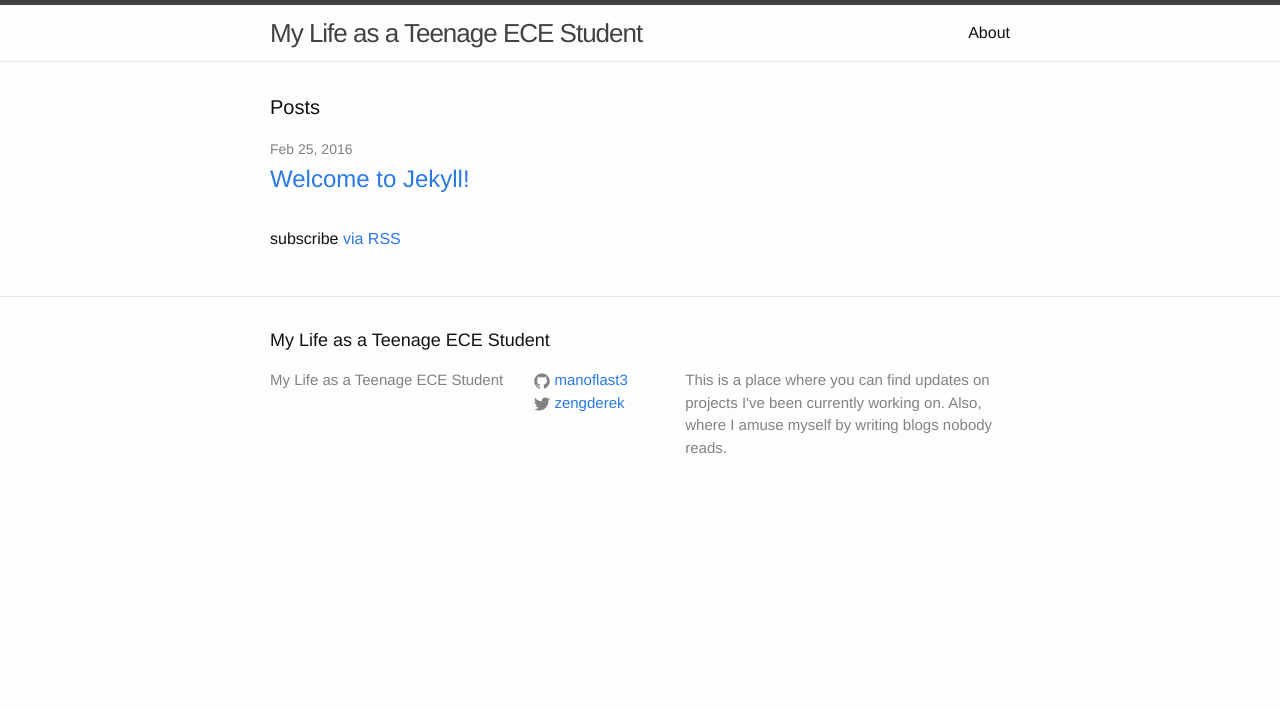
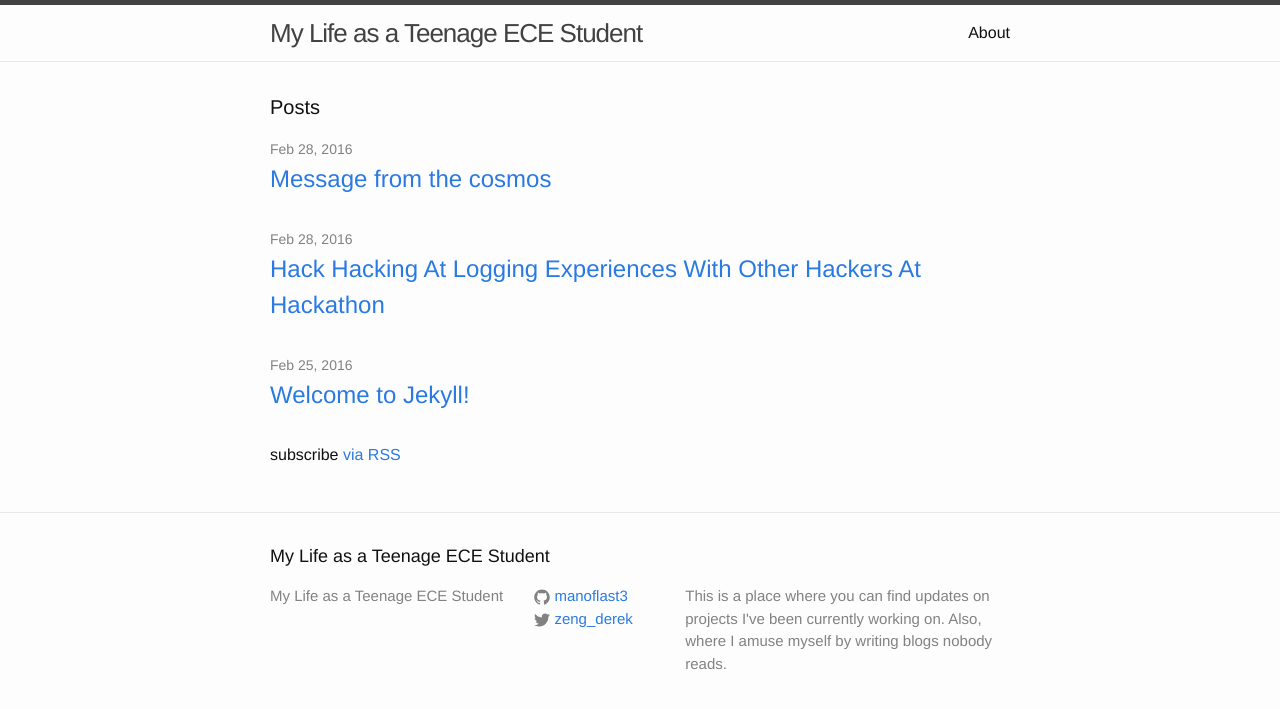
Before and after one commit to Manoflast3/manoflast3.github.io, a Jekyll site: the page built from index.html, in a window 1280 px wide. Shown: the top 709 px of the page. Built offline with Jekyll 4.4.1, drawn with Linux system fonts in a browser that asks for light colours.

Commit message:
Added some posts.

```diff
--- a/_config.yml
+++ b/_config.yml
@@ -14,7 +14,7 @@ description: > # this means to ignore newlines until "baseurl:"
         Also, where I amuse myself by writing blogs nobody reads.
 baseurl: "" # the subpath of your site, e.g. /blog
 url: "http://manoflast3.github.io" # the base hostname & protocol for your site
-twitter_username: zengderek
+twitter_username: zeng_derek
 github_username: manoflast3
 
 # Build settings
--- /dev/null
+++ b/_posts/2016-02-28-Hack-hacking-at-logging-experiences-with-other-hackers-at-hackathon.markdown
@@ -0,0 +1,2 @@
+
+Obligatory "omg-my-first-hackathon" Mhacks post
```
Also changed, not shown: _posts/2016-02-28-welcome-to-my-blog.markdown (added, +11 -0 lines), 1 other file.
